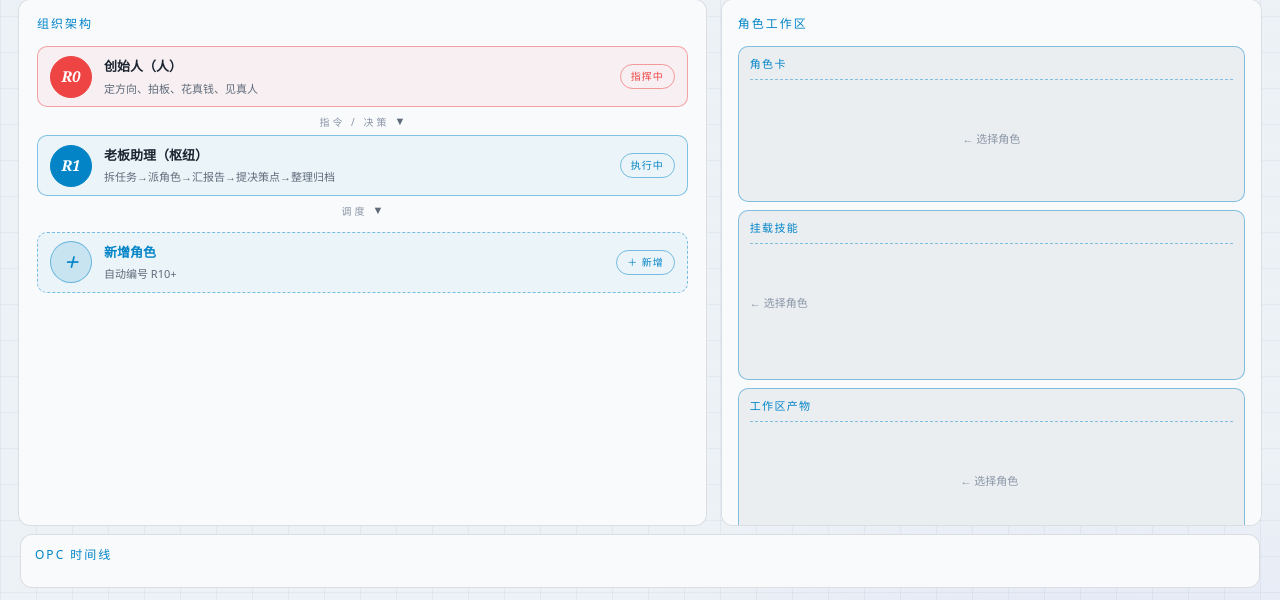
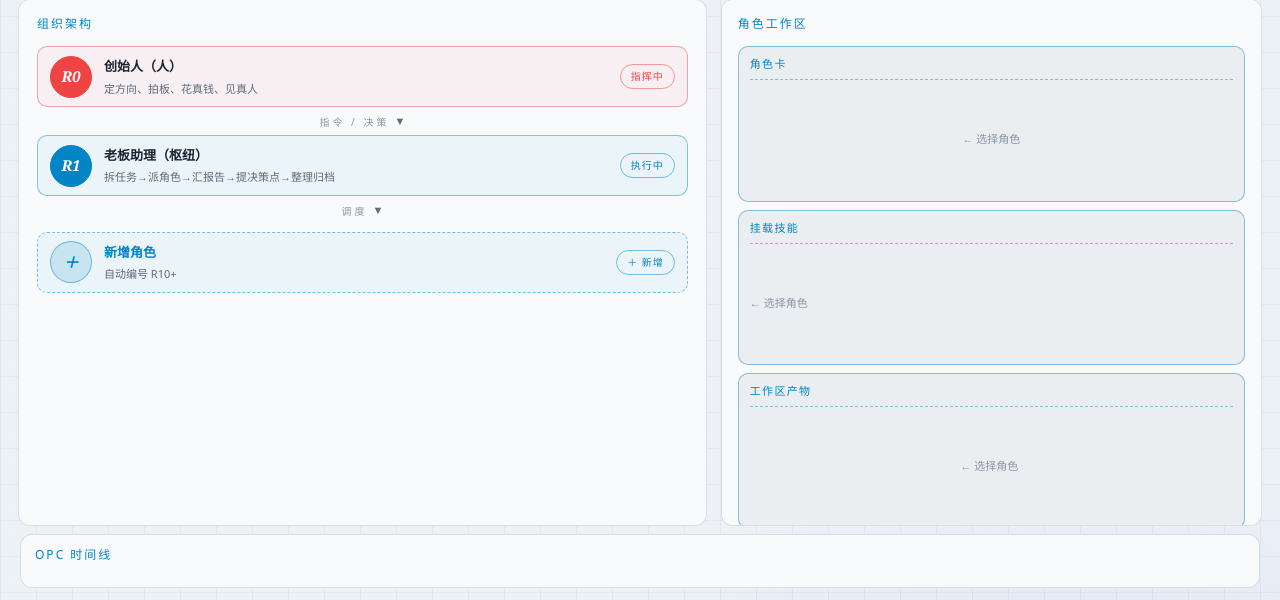
Before and after one commit to wenbuer/opc-web-dsh, a Python web app: template templates/index.html in a window 1280 px wide. Shown: the part 200-800 px from the top of the page. Run offline with Jinja, Linux system fonts and the light colour scheme; the template is opened without the code that fills it, so the values that code supplies are empty.

Commit message:
fix: 挂载技能/工作区产物收缩基础高度调小为96px（内容少=收缩小高，内容多自适应增高）

```diff
--- a/static/main.css
+++ b/static/main.css
@@ -380,7 +380,7 @@ main{flex:1;overflow:hidden}
 .role-detail{display:flex;flex-direction:column;gap:8px;border:none;padding:0;background:transparent;max-height:none;overflow:visible}
 .role-pane{background:rgba(15,30,50,.05);border:1px solid var(--line2);border-radius:10px;padding:8px 11px}
 .role-pane.card{flex:none}
-.role-pane.skills,.role-pane.files{min-height:170px;flex:none;display:flex;flex-direction:column}
+.role-pane.skills,.role-pane.files{min-height:96px;flex:none;display:flex;flex-direction:column}
 .role-pane .pane-title{display:flex;align-items:center;gap:8px;font-size:11px;letter-spacing:.12em;color:var(--gold);margin-bottom:6px;border-bottom:1px dashed var(--line2);padding-bottom:5px}
 .role-pane .pane-title em{flex:1}
 #btnEditRole{margin-left:auto;flex:none}
```
